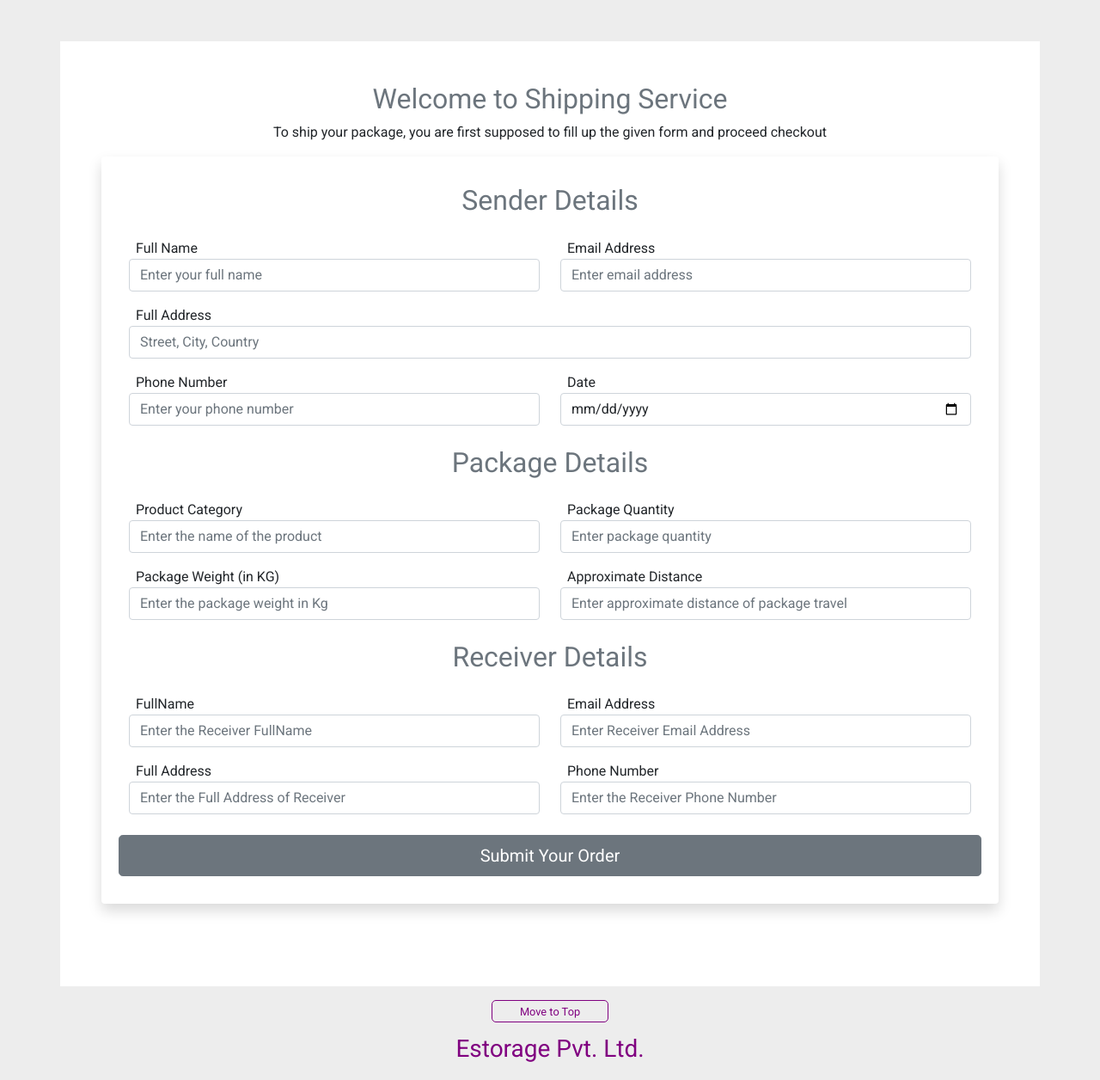
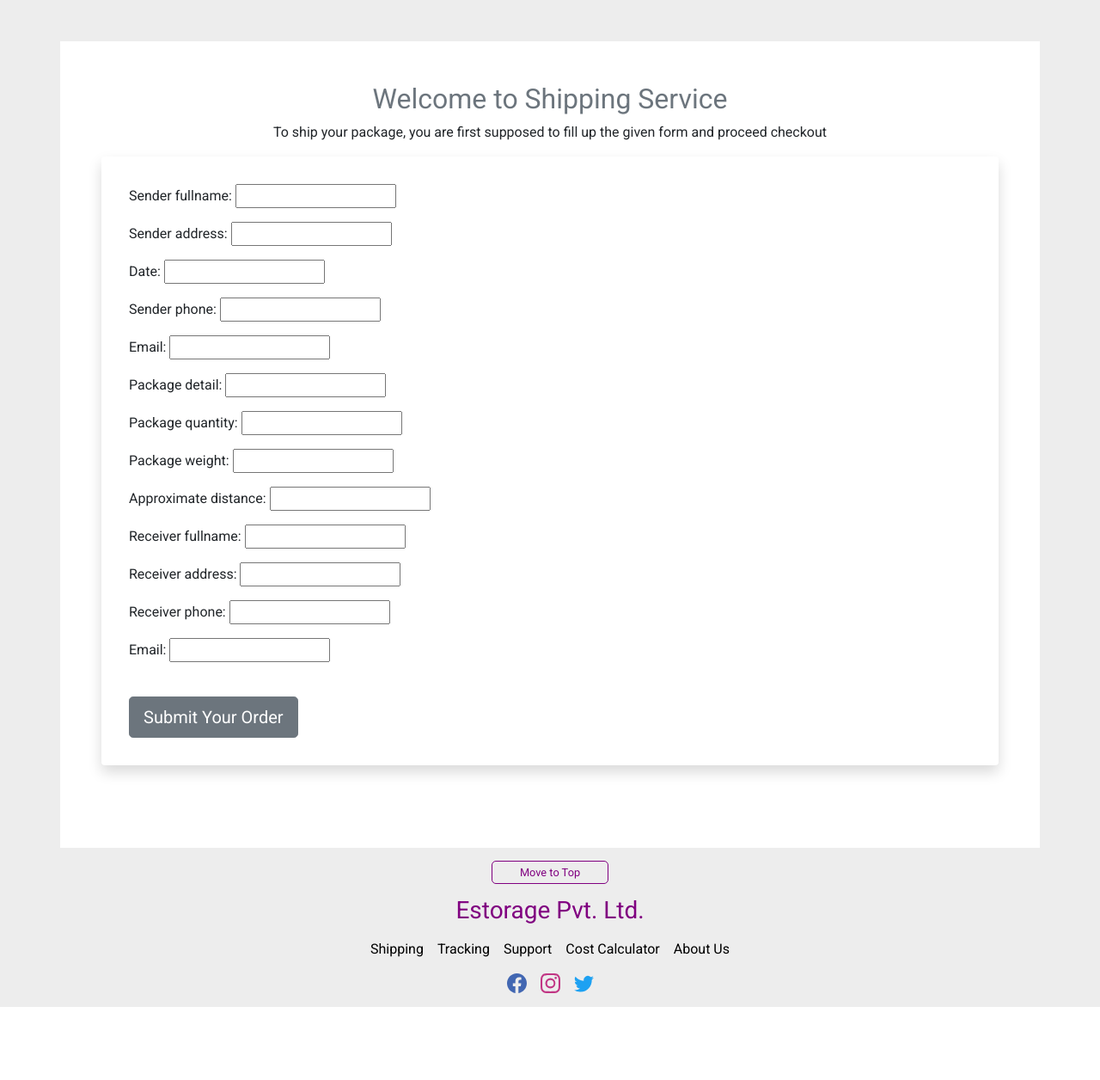
Before and after one commit to sjkrta/elosgistic, a Django app: page /shipping/ in a window 1280 px wide. Shown: the part 103-1359 px from the top of the page at 86% size. After the commit the page ends 1274 px from the top, so only its background shows below. Run offline with Django 4.2, Linux system fonts and the light colour scheme; style sheets or scripts are compiled from the project's sources; some libraries are stand-ins or nearby versions.

Commit message:
added form

```diff
--- /dev/null
+++ b/app/forms.py
@@ -0,0 +1,8 @@
+from django.forms import ModelForm
+from .models import ShippingDetails
+
+
+class ShippingDetailsForm(ModelForm):
+    class Meta:
+        model = ShippingDetails
+        fields = '__all__'
--- a/app/templates/pages/shipping.html
+++ b/app/templates/pages/shipping.html
@@ -8,86 +8,10 @@
     <h2 class="text-center text-secondary">Welcome to Shipping Service</h2>
     <p class="text-center">To ship your package, you are first supposed to fill up the given form and proceed checkout</p>
     <div class="shadow p-3 mb-5 bg-white rounded">
-        <form class="container p-3 bg-white" method="post">
+        <form class="container p-3 bg-white" method="POST">
             {% csrf_token %}
-            <h2 class="text-center text-secondary">Sender Details</h2>
-            <div class="row">
-                <div class="form-group col">
-                    <label class="pt-3 px-2" for="formGroupExampleInput">Full Name</label>
-                    <input type="text" value="" name="sender_fullname" id="formGroupExampleInput"class="form-control" placeholder="Enter your full name">
-                </div>
-                <div class="col">
-                    <label class="pt-3 px-2" for="formGroupExampleInput">Email Address</label>
-                    <input type="email" value="" name="sender_email" class="form-control" placeholder="Enter email address">
-                </div>
-            </div>
-            <div class="form-group col">
-                <label class="pt-3 px-2" for="formGroupExampleInput">Full Address</label>
-                <input type="text" value="" name="sender_address" id="formGroupExampleInput"class="form-control" placeholder="Street, City, Country">
-            </div>
-            <div class="row">
-                <div class="form-group col">
-                    <label class="pt-3 px-2" for="formGroupExampleInput">Phone Number</label>
-                    <input type="tel" value=""  id="formGroupExampleInput"class="form-control" placeholder="Enter your phone number" name="sender_phone">
-                </div>
-                <div class="col">
-                    <label class="pt-3 px-2" for="formGroupExampleInput">Date</label>
-                    <input type="date" value="" class="form-control" placeholder="Enter Date" name="date">
-                </div>
-            </div>
-
-
-            <!-- product detail -->
-
-            <h2 class="text-center text-secondary mt-4">Package Details</h2>
-            <div class="row">
-                <div class="form-group col">
-                    <label class="pt-3 px-2" for="formGroupExampleInput">Product Category</label>
-                    <input type="text" value="" name="category" id="formGroupExampleInput"class="form-control" placeholder="Enter the name of the product">
-                </div>
-                <div class="col">
-                    <label class="pt-3 px-2" for="formGroupExampleInput">Package Quantity</label>
-                    <input type="number" value="" name="package_quantity" class="form-control" placeholder="Enter package quantity">
-                </div>
-            </div>
-            <div class="row">
-                <div class="form-group col">
-                    <label class="pt-3 px-2" for="formGroupExampleInput">Package Weight (in KG)</label>
-                    <input type="number" value="" name="package_weight" id="formGroupExampleInput"class="form-control" placeholder="Enter the package weight in Kg">
-                </div>
-                <div class="col">
-                    <label class="pt-3 px-2" for="formGroupExampleInput">Approximate Distance</label>
-                    <input type="number" value="" name="approximate_distance" class="form-control" placeholder="Enter approximate distance of package travel">
-                </div>
-            </div>
-
-            <!-- Receiver detail -->
-
-            <h2 class="text-center text-secondary mt-4">Receiver Details</h2>
-            <div class="row">
-                <div class="form-group col">
-                    <label class="pt-3 px-2" for="formGroupExampleInput">FullName</label>
-                    <input type="text" value="" name="receiver_fullname" id="formGroupExampleInput"class="form-control" placeholder="Enter the Receiver FullName">
-                </div>
-                <div class="col">
-                    <label class="pt-3 px-2" for="formGroupExampleInput">Email Address</label>
-                    <input type="email" value="" name="receiver_email" class="form-control" placeholder="Enter Receiver Email Address">
-                </div>
-            </div>
-            <div class="row">
-                <div class="form-group col">
-                    <label class="pt-3 px-2" for="formGroupExampleInput">Full Address</label>
-                    <input type="text" value="" name="full_address_receiver" id="formGroupExampleInput"class="form-control" placeholder="Enter the Full Address of Receiver">
-                </div>
-                <div class="col">
-                    <label class="pt-3 px-2" for="formGroupExampleInput">Phone Number</label>
-                    <input type="tel" value="" name="receiver_phone" class="form-control" placeholder="Enter the Receiver Phone Number">
-                </div>
-            </div>
-
-            <div class="row p-10">
-                <button type="submit"  class="btn btn-secondary btn-lg btn-block mt-4">Submit Your Order</button>
-            </div>
+            {{ form.as_p }}
+            <button type="submit"  class="btn btn-secondary btn-lg btn-block mt-4">Submit Your Order</button>
         </form>
     </div>
 </div>
--- a/app/views.py
+++ b/app/views.py
@@ -3,6 +3,7 @@ from distutils.log import error
 import random
 from unicodedata import decimal
 from django.shortcuts import redirect, render
+from app.forms import ShippingDetailsForm
 from app.models import Account, Carousel, Category, Coupon, Order, OrderItem, Product, ProductImage, Address, ShippingDetails, TrackingNumber
 from django.contrib.auth import authenticate, login, logout
 defaultProductImage = "/media/categories/products/default.png"
@@ -210,45 +211,16 @@ def tracking(request):
     return render(request, 'pages/tracking.html', {'msg': msg})
 
 def shipping(request):
-    msg = ""
-    try:
-        if request.method == "POST":
-            sender_fullname = request.POST.get("sender_fullname")
-            sender_address = request.POST.get("sender_address")
-            sender_email = request.POST.get("sender_email")
-            sender_phone = request.POST.get("sender_phone")
-            date = request.POST.get("date")
-            package_detail = request.POST.get("category")
-            package_quantity = request.POST.get("package_quantity")
-            package_weight = request.POST.get("package_weight")
-            approximate_distance = request.POST.get("approximate_distance")
-            receiver_fullname = request.POST.get("receiver_fullname")
-            receiver_address = request.POST.get("full_address_receiver")
-            receiver_email = request.POST.get("receiver_email")
-            receiver_phone = request.POST.get("receiver_phone")
-
-            shipping = ShippingDetails(
-                sender_fullname=sender_fullname,
-                sender_address=sender_address,
-                sender_email=sender_email,
-                sender_phone=sender_phone,
-                date=date,
-                package_detail=package_detail,
-                package_quantity=package_quantity,
-                package_weight=package_weight,
-                approximate_distance=approximate_distance,
-                receiver_fullname=receiver_fullname,
-                receiver_address=receiver_address,
-                receiver_email=receiver_email,
-                receiver_phone=receiver_phone
-            )
-            shipping.save()
-            msg = "success"
-    except:
-        msg=  "error"
-
-    print(msg)
-    return render(request, 'pages/shipping.html')
+    form = ShippingDetailsForm()
+    if request.method == 'POST':
+        form = ShippingDetailsForm(request.POST)
+        if form.is_valid():
+            print('valid')
+        else:
+            print('error')
+    return render(request, 'pages/shipping.html', {
+        'form':form
+    })
 
 def category_view(request, category):
     context = {}
```
